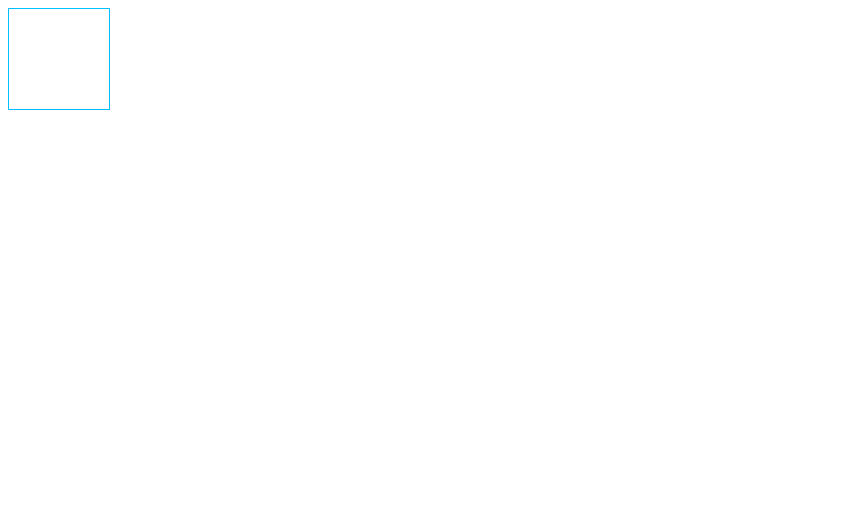
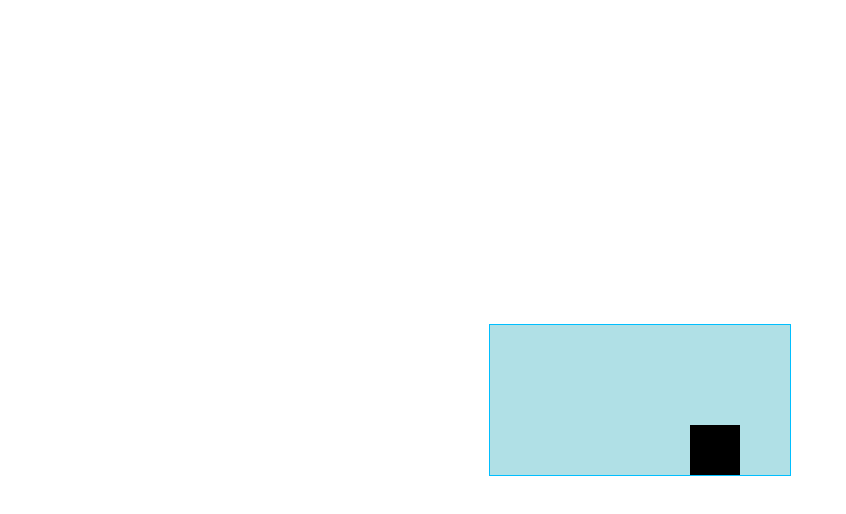
Before and after one commit to JonathanRoiz/Chess, a plain HTML site: page index.html in a window 1280 px wide. Shown: the whole page, without its empty margins (0-846 px from the left). Drawn offline with Linux system fonts and the light colour scheme.

Commit message:
Update index.html

```diff
--- a/index.html
+++ b/index.html
@@ -1,11 +1,21 @@
 <html>
   <head>
     <style>
-
+      canvas {background-color: powderblue;}
+      canvas {
+        padding: 0;
+        margin: auto;
+        display: block;
+        position: absolute;
+        top: 0;
+        bottom: 0;
+        left: 0;
+        right: 0;
+      }
     </style>
   </head>
   <body>
-    <canvas id="myCanvas" width=100% height=100% style="border:1px solid #00bfff"> ></canvas>
+    <canvas id="myCanvas" style="border:1px solid #00bfff"> ></canvas>
     <script language = "javascript">
       var canvas = document.getElementById("myCanvas");
       var ctx = canvas.getContext("2d");
```
